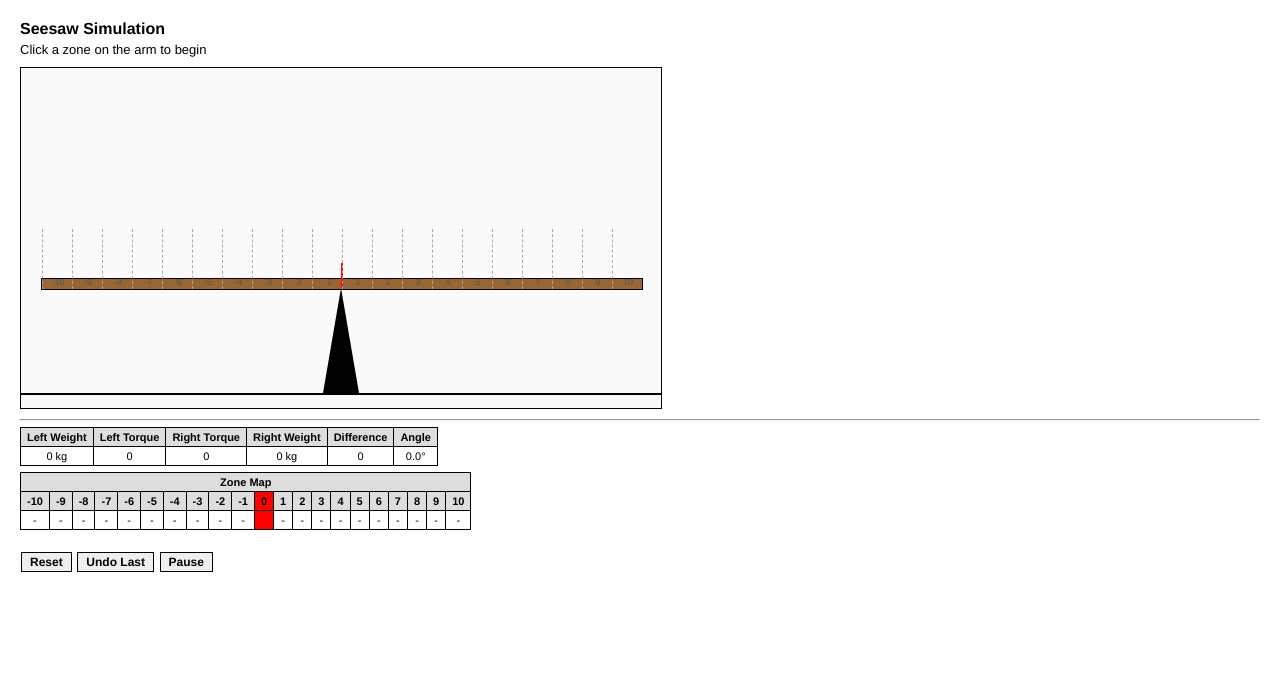
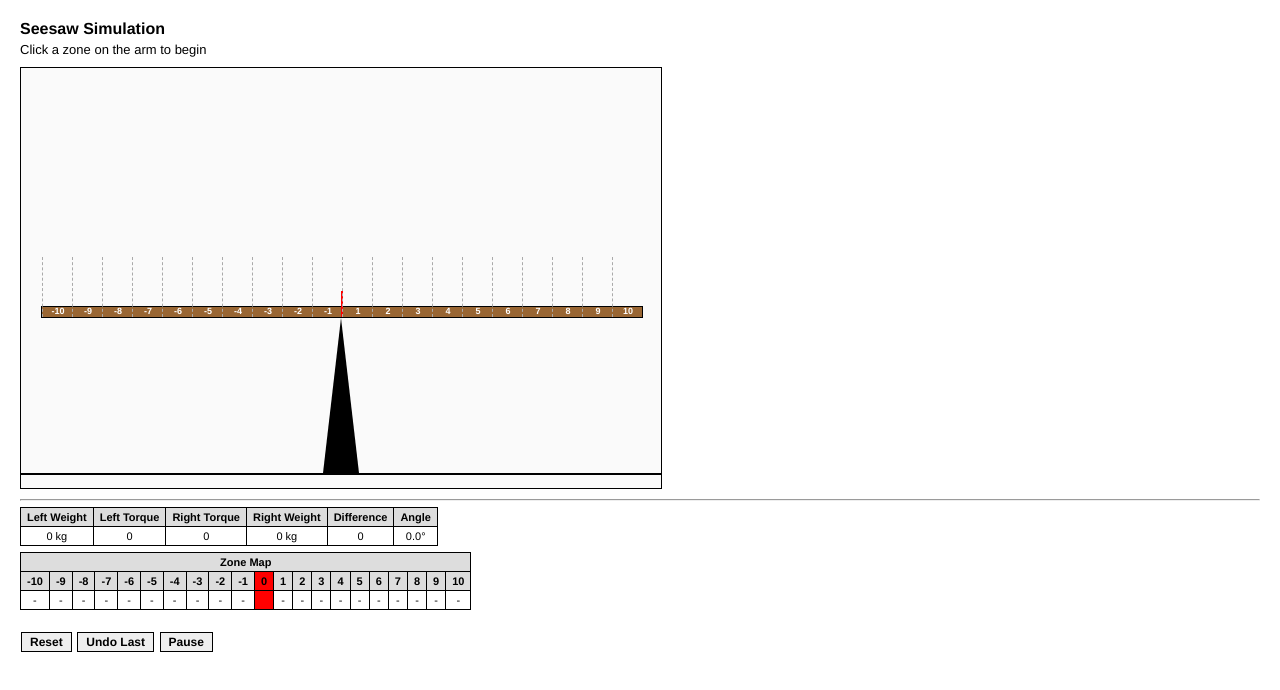
Before and after one commit to srhtkemal/SeesawSimulation, a plain HTML site: page index.html in a window 1280 px wide. Drawn offline with Linux system fonts and the light colour scheme.

Commit message:
Update torque calculation and  CSS layout for seesaw

```diff
--- a/script.js
+++ b/script.js
@@ -137,6 +137,8 @@
     for (let k = 0; k < objects.length; k++) {
       const o = objects[k];
       const dist = Math.abs(o.zone);
+      //const cosA = Math.cos(currentAngle * Math.PI / 180);
+      //const t = o.weight * dist * cosA;
       const t = o.weight * dist; // The formula we are going to use is (weight * distance)
       if (o.zone < 0) {
         leftTorque += t;
@@ -172,10 +174,12 @@
       zoneWeights[o.zone] += o.weight;
     }
 
+    // const diff = rightTorque - leftTorque;
+    // if (diff > 0) targetAngle = 30;
+    // else if (diff < 0) targetAngle = -30;
+    // else targetAngle = 0;
     const diff = rightTorque - leftTorque;
-    if (diff > 0) targetAngle = 20;
-    else if (diff < 0) targetAngle = -20;
-    else targetAngle = 0;
+    targetAngle = Math.max(-30, Math.min(30, diff / 10));
 
     for (let z = -ZONES; z <= ZONES; z++) {
       if (z === 0) continue;
--- a/style.css
+++ b/style.css
@@ -34,7 +34,7 @@ th {
 .scene {
   position: relative;
   width: 640px;
-  height: 340px;
+  height: 420px;
   border: 1px solid #000;
   margin: 10px 0;
   overflow: hidden;
@@ -50,7 +50,7 @@ th {
   height: 0;
   border-left: 18px solid transparent;
   border-right: 18px solid transparent;
-  border-bottom: 105px solid #000;
+  border-bottom: 155px solid #000;
 }
 
 .ground-line {
@@ -63,7 +63,7 @@ th {
 
 .arm {
   position: absolute;
-  bottom: 118px;
+  bottom: 170px;
   left: 50%;
   margin-left: -300px;
   width: 600px;
@@ -93,10 +93,11 @@ th {
 }
 
 .zone-label {
-  margin-bottom: 2px;
+  margin-bottom: 1px;
   pointer-events: none;
   font-size: 9px;
-  color: #555;
+  color: #fff;
+  font-weight: bold;
 }
 
 .obj-marker {
```
